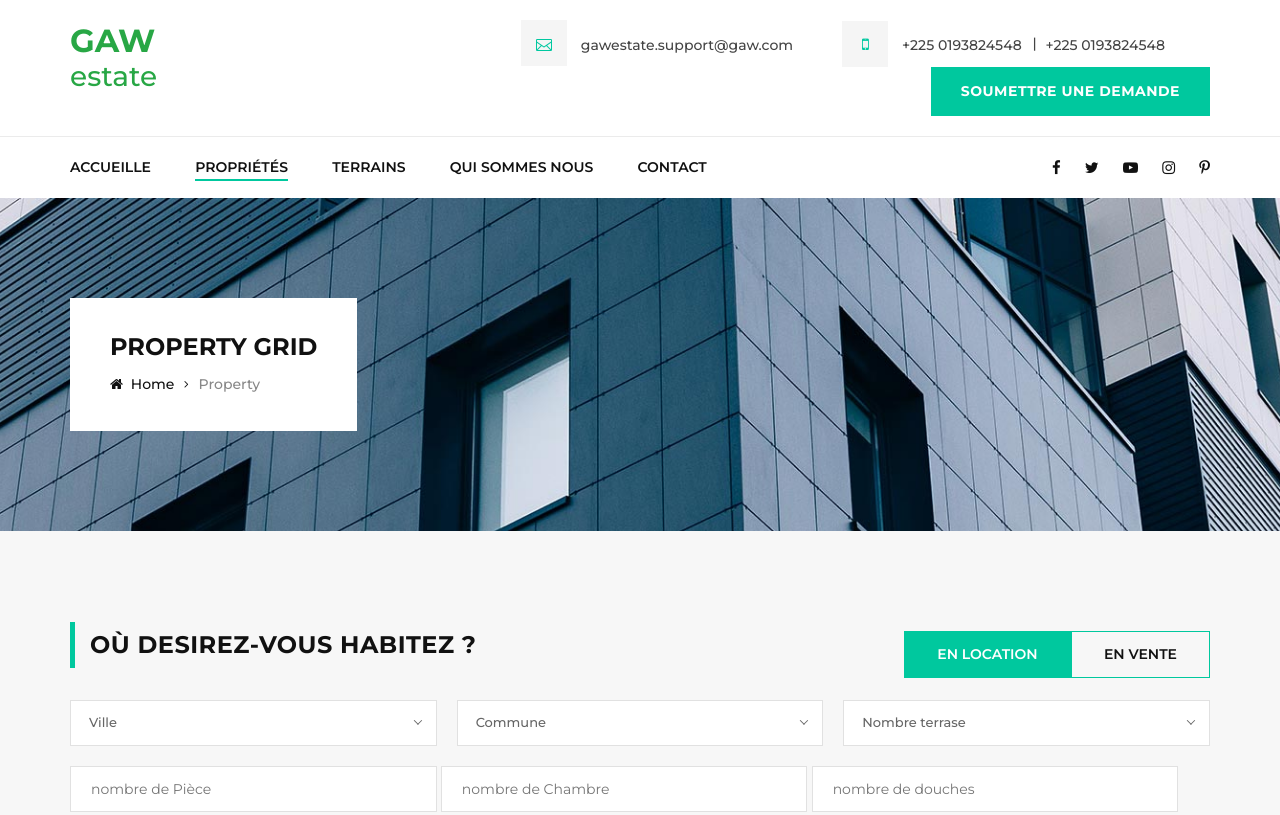
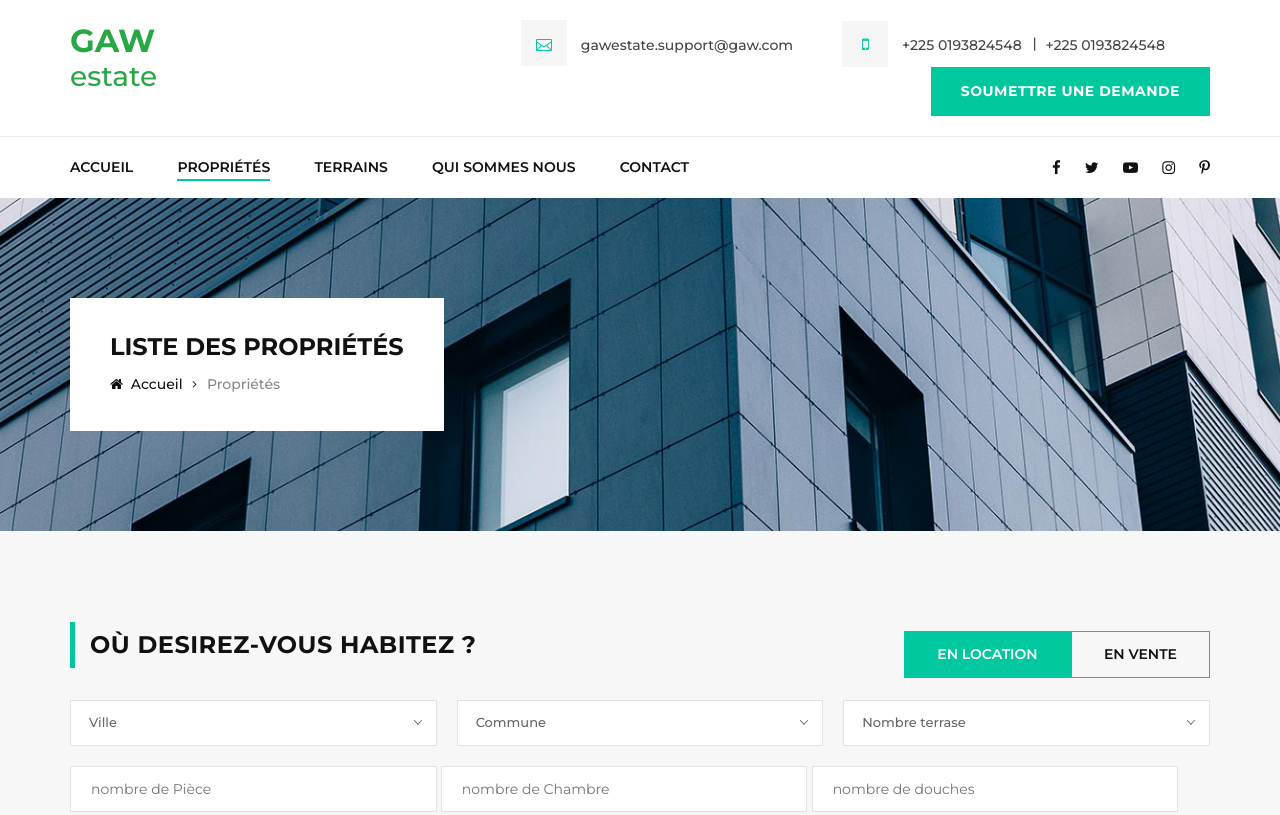
Before and after one commit to gawestate/gawestate.github.io, a plain HTML site: page property.html in a window 1280 px wide. Shown: the top 815 px of the page. Drawn offline with Linux system fonts and the light colour scheme.

Commit message:
fix langue et layout 2

```diff
--- a/property.html
+++ b/property.html
@@ -95,7 +95,7 @@
                     <div class="col-lg-9">
                         <nav class="nav-menu">
                             <ul>
-                                <li ><a href="./index.html">Accueille</a></li>
+                                <li ><a href="./index.html">Accueil</a></li>
                                 <li class="active"><a href="./property.html">Propriétés</a>
                                     <!-- <ul class="dropdown">
                                         <li><a href="./property.html">Property Grid</a></li>
@@ -133,10 +133,10 @@
             <div class="row">
                 <div class="col-lg-12">
                     <div class="breadcrumb-text">
-                        <h4>Property Grid</h4>
+                        <h4>Liste des propriétés</h4>
                         <div class="bt-option">
-                            <a href="./index.html"><i class="fa fa-home"></i> Home</a>
-                            <span>Property</span>
+                            <a href="./index.html"><i class="fa fa-home"></i> Accueil</a>
+                            <span>Propriétés</span>
                         </div>
                     </div>
                 </div>
```
Also changed, not shown: index.html (+1 -1 lines), property-details.html (+1 -1 lines).
